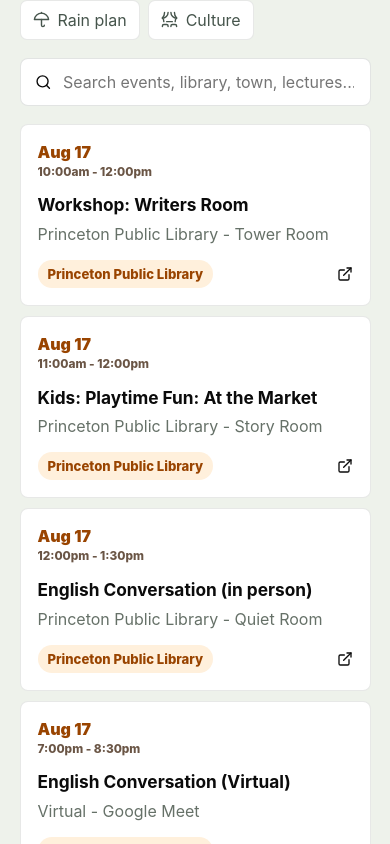
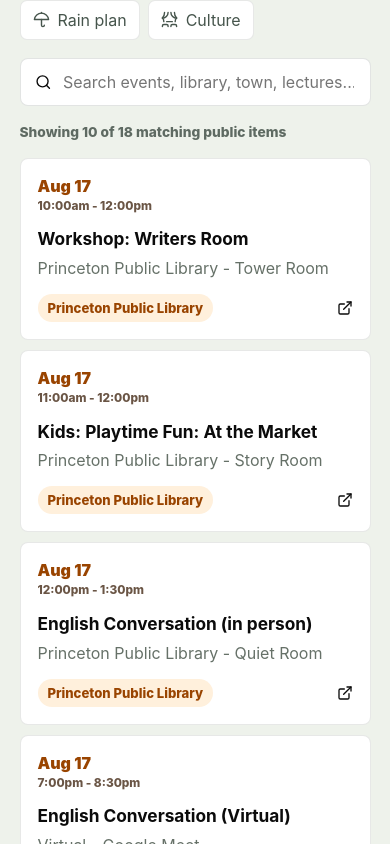
Before and after one commit to berteloot/princetonlive, a React (Vite) app: page / in a window 390 px wide. Shown: the part 1400-2244 px from the top of the page. Built offline with nearby package versions, Linux system fonts and the light colour scheme.

Commit message:
Fix agenda filters and search

```diff
--- a/public/live-data.json
+++ b/public/live-data.json
@@ -1,5 +1,5 @@
 {
-  "generatedAt": "2026-08-17T13:07:33.934Z",
+  "generatedAt": "2026-08-17T13:12:05.612Z",
   "weather": {
     "temperature": 86,
     "shortForecast": "Patchy Fog then Slight Chance Showers And Thunderstorms",
--- a/src/main.jsx
+++ b/src/main.jsx
@@ -282,6 +282,7 @@
     });
   }, [filter, liveData.events, query]);
 
+  const visibleEvents = filteredEvents.slice(0, 10);
   const nextEvent = liveData.events[0];
   const alertCount = liveData.alerts?.length ?? 0;
 
@@ -387,6 +388,7 @@
               type="button"
               className={filter === value ? "is-active" : ""}
               onClick={() => setFilter(value)}
+              aria-pressed={filter === value}
             >
               <Icon size={17} aria-hidden="true" />
               {label}
@@ -401,11 +403,19 @@
             onChange={(event) => setQuery(event.target.value)}
             placeholder="Search events, library, town, lectures..."
           />
+          {query ? (
+            <button type="button" onClick={() => setQuery("")} aria-label="Clear search">
+              Clear
+            </button>
+          ) : null}
         </label>
-        <div className="agenda-list">
-          {filteredEvents.length ? (
-            filteredEvents.slice(0, 10).map((event) => (
-              <a className="agenda-card" href={event.url} key={`${event.source}-${event.title}-${event.timeLabel}`}>
+        <div className="results-meta" aria-live="polite">
+          Showing {visibleEvents.length} of {filteredEvents.length} matching public items
+        </div>
+        <div className="agenda-list" key={`agenda-${filter}-${query}-${liveData.generatedAt}`}>
+          {visibleEvents.length ? (
+            visibleEvents.map((event, index) => (
+              <a className="agenda-card" href={event.url} key={`${event.url}-${index}`}>
                 <time>
                   {event.dateLabel}
                   <small>{event.timeLabel}</small>
--- a/src/styles.css
+++ b/src/styles.css
@@ -600,6 +600,26 @@
   outline: 0;
 }
 
+.search-box button {
+  flex: 0 0 auto;
+  min-height: 34px;
+  padding: 0 10px;
+  color: var(--orange-deep);
+  cursor: pointer;
+  background: #fff0dc;
+  border: 1px solid rgba(153, 68, 0, 0.14);
+  border-radius: 7px;
+  font-size: 0.78rem;
+  font-weight: 900;
+}
+
+.results-meta {
+  grid-column: 2;
+  color: #5e6a62;
+  font-size: 0.86rem;
+  font-weight: 800;
+}
+
 .agenda-list {
   display: grid;
   grid-column: 2;
@@ -1004,6 +1024,7 @@
   }
 
   .today-grid .section-heading,
+  .results-meta,
   .agenda-list {
     grid-column: 1;
   }
```
